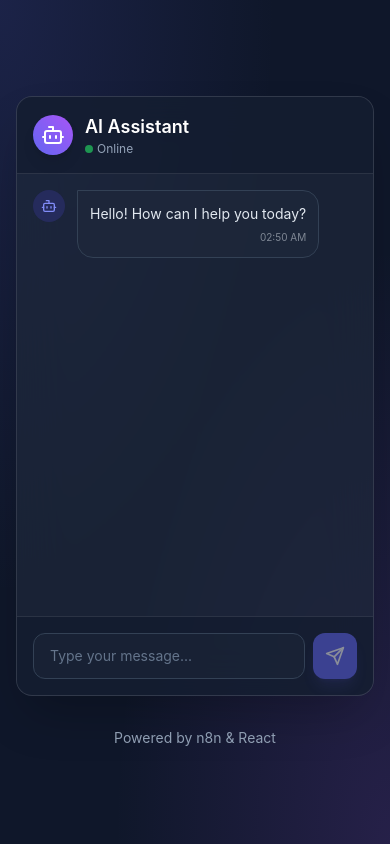
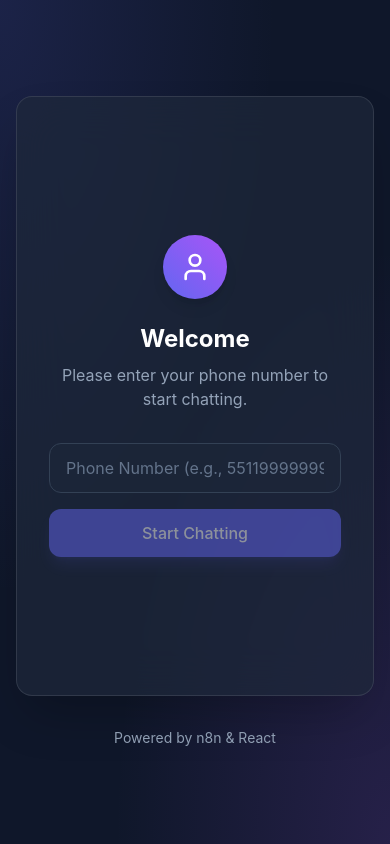
Before and after one commit to Jeanlsg/chatmodel, a React (Vite) app: page / in a window 390 px wide. Built offline with nearby package versions, Linux system fonts and the light colour scheme.

Commit message:
feat: Implement a new chat window component with n8n API integration and phone number input.

```diff
--- a/src/components/ChatWindow.jsx
+++ b/src/components/ChatWindow.jsx
@@ -8,6 +8,8 @@ const ChatWindow = () => {
     ]);
     const [inputValue, setInputValue] = useState('');
     const [isLoading, setIsLoading] = useState(false);
+    const [phoneNumber, setPhoneNumber] = useState(localStorage.getItem('chat_phone_number') || '');
+    const [isPhoneSubmitted, setIsPhoneSubmitted] = useState(!!localStorage.getItem('chat_phone_number'));
     const messagesEndRef = useRef(null);
 
     const scrollToBottom = () => {
@@ -17,6 +19,13 @@ const ChatWindow = () => {
     useEffect(() => {
         scrollToBottom();
     }, [messages]);
+
+    const handlePhoneSubmit = (e) => {
+        e.preventDefault();
+        if (phoneNumber.trim().length < 8) return; // Basic validation
+        localStorage.setItem('chat_phone_number', phoneNumber);
+        setIsPhoneSubmitted(true);
+    };
 
     const handleSend = async (e) => {
         e.preventDefault();
@@ -34,7 +43,7 @@ const ChatWindow = () => {
         setIsLoading(true);
 
         try {
-            const response = await sendMessageToN8n(newMessage.text);
+            const response = await sendMessageToN8n(newMessage.text, phoneNumber);
 
             // Assuming the n8n workflow returns { text: "response message" }
             if (response && response.text) {
@@ -59,6 +68,38 @@ const ChatWindow = () => {
         }
     };
 
+    if (!isPhoneSubmitted) {
+        return (
+            <div className="flex flex-col h-[600px] w-full max-w-md bg-[var(--glass-bg)] backdrop-blur-xl rounded-2xl border border-[var(--glass-border)] shadow-2xl overflow-hidden items-center justify-center p-8">
+                <div className="w-16 h-16 rounded-full bg-gradient-to-tr from-indigo-500 to-purple-500 flex items-center justify-center shadow-lg mb-6">
+                    <User size={32} className="text-white" />
+                </div>
+                <h2 className="text-2xl font-bold text-white mb-2">Welcome</h2>
+                <p className="text-[var(--text-secondary)] text-center mb-8">Please enter your phone number to start chatting.</p>
+
+                <form onSubmit={handlePhoneSubmit} className="w-full space-y-4">
+                    <div>
+                        <input
+                            type="tel"
+                            value={phoneNumber}
+                            onChange={(e) => setPhoneNumber(e.target.value)}
+                            placeholder="Phone Number (e.g., 5511999999999)"
+                            className="w-full bg-slate-800/50 border border-slate-700 rounded-xl px-4 py-3 text-white focus:outline-none focus:border-[var(--primary)] focus:ring-1 focus:ring-[var(--primary)] transition-all placeholder:text-slate-500"
+                            required
+                        />
+                    </div>
+                    <button
+                        type="submit"
+                        disabled={!phoneNumber.trim()}
+                        className="w-full bg-[var(--primary)] hover:bg-[var(--primary-hover)] disabled:opacity-50 disabled:cursor-not-allowed text-white p-3 rounded-xl transition-colors shadow-lg shadow-indigo-500/20 font-medium"
+                    >
+                        Start Chatting
+                    </button>
+                </form>
+            </div>
+        );
+    }
+
     return (
         <div className="flex flex-col h-[600px] w-full max-w-md bg-[var(--glass-bg)] backdrop-blur-xl rounded-2xl border border-[var(--glass-border)] shadow-2xl overflow-hidden">
             {/* Header */}
@@ -70,7 +111,7 @@ const ChatWindow = () => {
                     <h1 className="font-semibold text-lg text-white">AI Assistant</h1>
                     <p className="text-xs text-[var(--text-secondary)] flex items-center gap-1">
                         <span className="w-2 h-2 rounded-full bg-green-500 animate-pulse"></span>
-                        Online
+                        Online • {phoneNumber}
                     </p>
                 </div>
             </div>
@@ -88,8 +129,8 @@ const ChatWindow = () => {
                         </div>
 
                         <div className={`max-w-[80%] p-3 rounded-2xl ${msg.sender === 'user'
-                                ? 'bg-[var(--primary)] text-white rounded-tr-none'
-                                : 'bg-slate-800/80 text-slate-200 rounded-tl-none border border-slate-700'
+                            ? 'bg-[var(--primary)] text-white rounded-tr-none'
+                            : 'bg-slate-800/80 text-slate-200 rounded-tl-none border border-slate-700'
                             } ${msg.isError ? 'bg-red-500/20 border-red-500/50 text-red-200' : ''}`}>
                             <p className="text-sm leading-relaxed">{msg.text}</p>
                             <span className="text-[10px] opacity-50 mt-1 block text-right">
--- a/src/services/api.js
+++ b/src/services/api.js
@@ -1,4 +1,4 @@
-export const sendMessageToN8n = async (message) => {
+export const sendMessageToN8n = async (message, userId) => {
     // TODO: Replace with your actual n8n webhook URL
     const WEBHOOK_URL = 'https://n8n.jeanlsg.site/webhook/PIBITI';
 
@@ -10,6 +10,7 @@ export const sendMessageToN8n = async (message) => {
             },
             body: JSON.stringify({
                 message,
+                userId,
                 timestamp: new Date().toISOString()
             }),
         });
```
